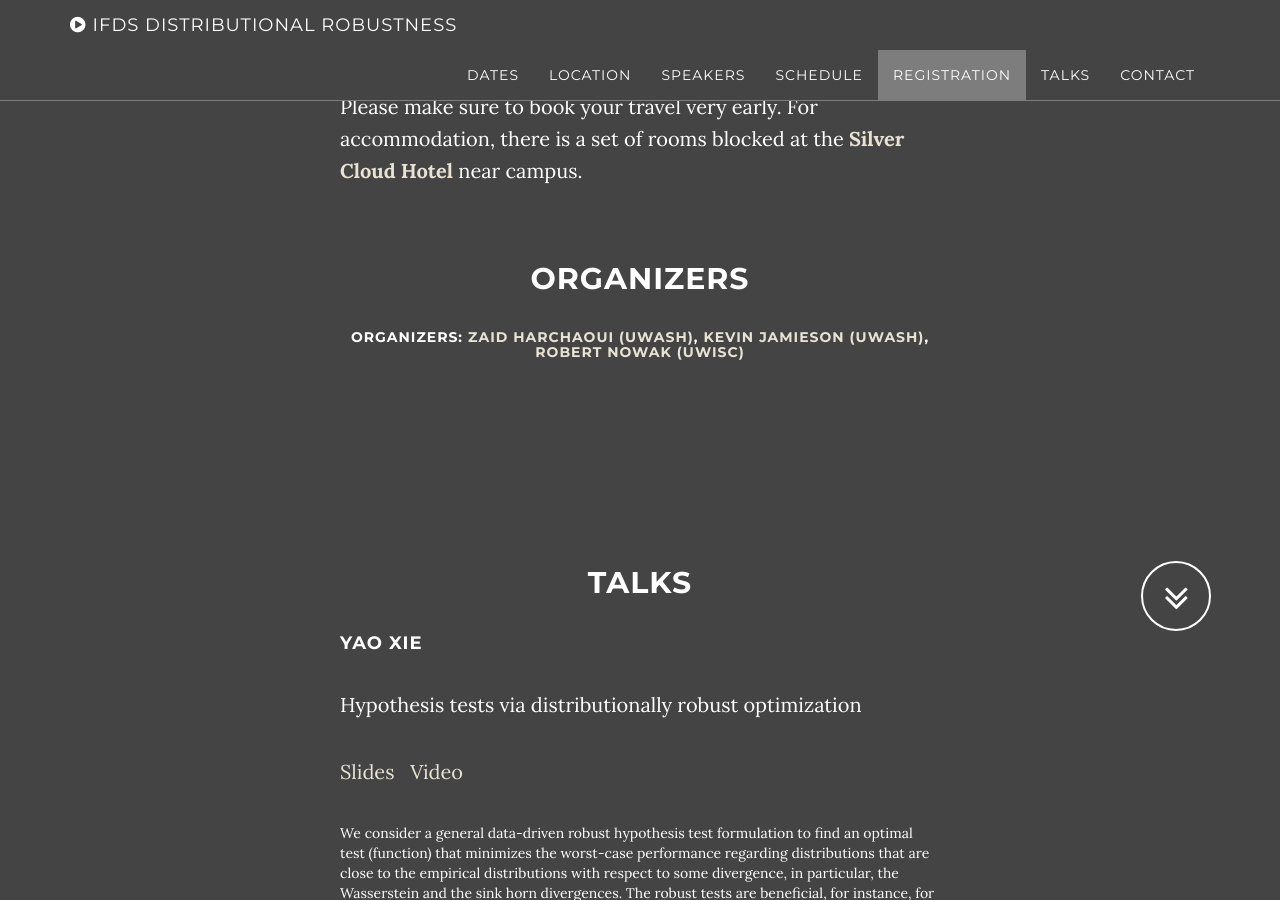
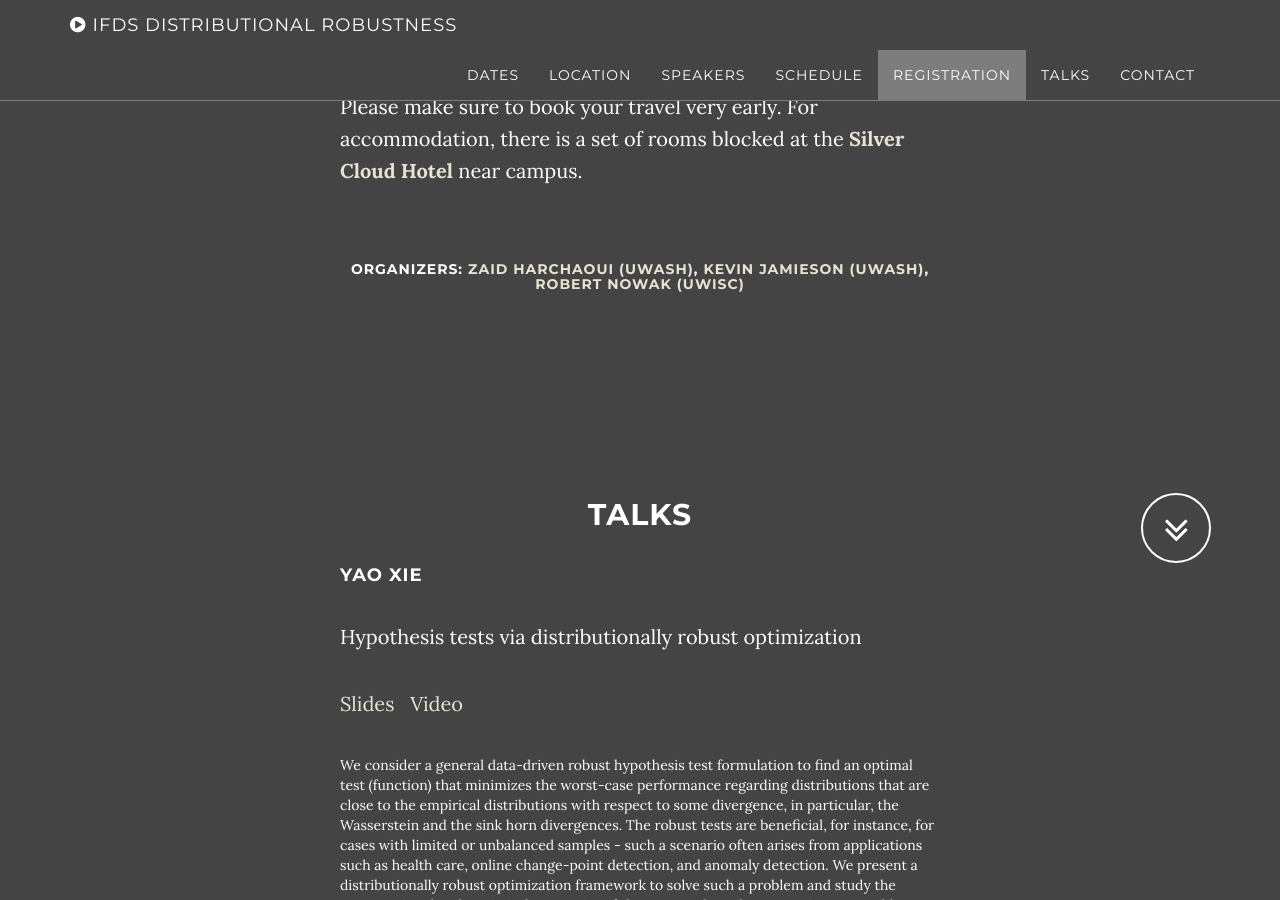
Before and after one commit to kgjamieson/ifds-workshop-2025, a Jekyll site: the page built from index.html, in a window 1280 px wide and 900 px high, scrolled down 5545 px. Built offline with Jekyll 4.4.1, drawn with Linux system fonts in a browser that asks for light colours.

Commit message:
Update about.html

```diff
--- a/_includes/about.html
+++ b/_includes/about.html
@@ -27,7 +27,7 @@
           </p>
           <br><br>
 
-          <h2 class="text-center">Organizers</h2>
+<!--           <h2 class="text-center">Organizers</h2> -->
           <h5 class="text-center">Organizers:
             <a href="https://faculty.washington.edu/zaid/">Zaid Harchaoui (UWash)</a>, <a href="https://homes.cs.washington.edu/~jamieson/about.html">Kevin Jamieson (UWash)</a>, <a href="https://nowak.ece.wisc.edu/">Robert Nowak (UWisc)</a>
           </h5>
```
